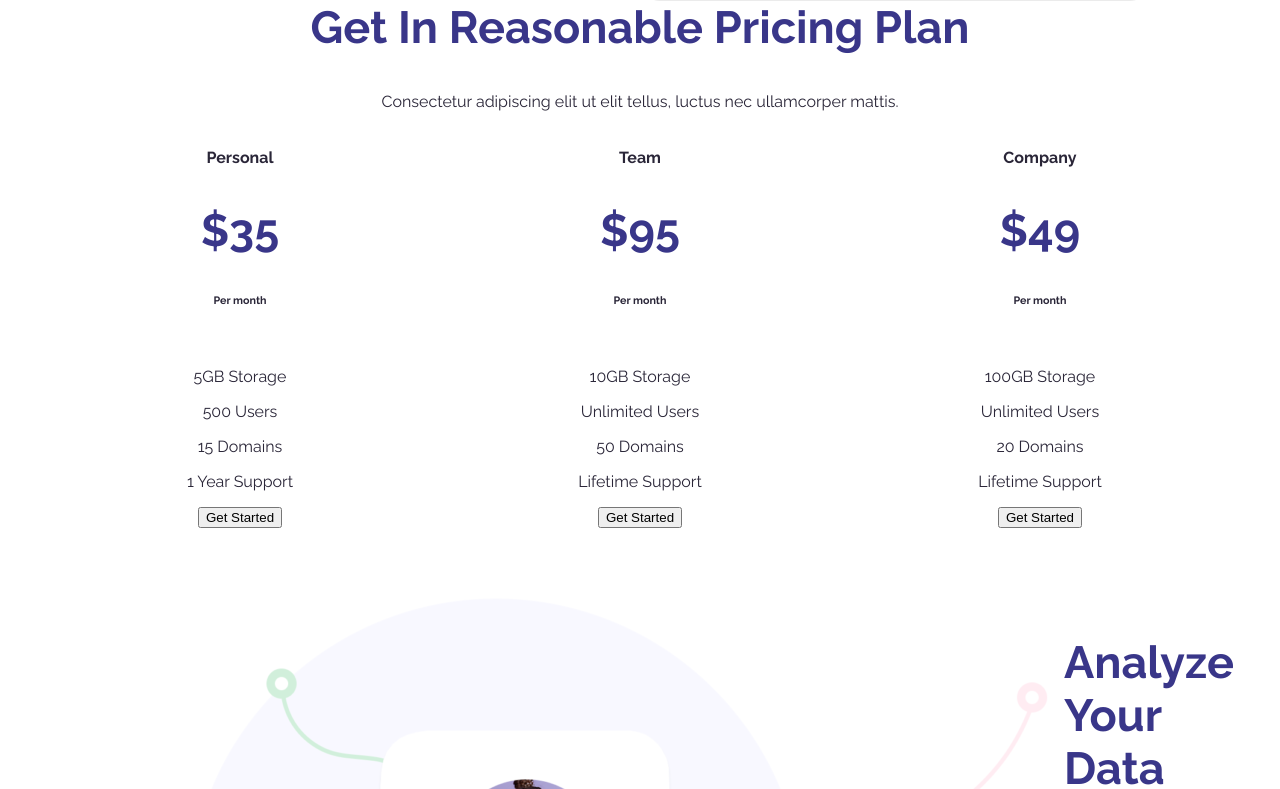
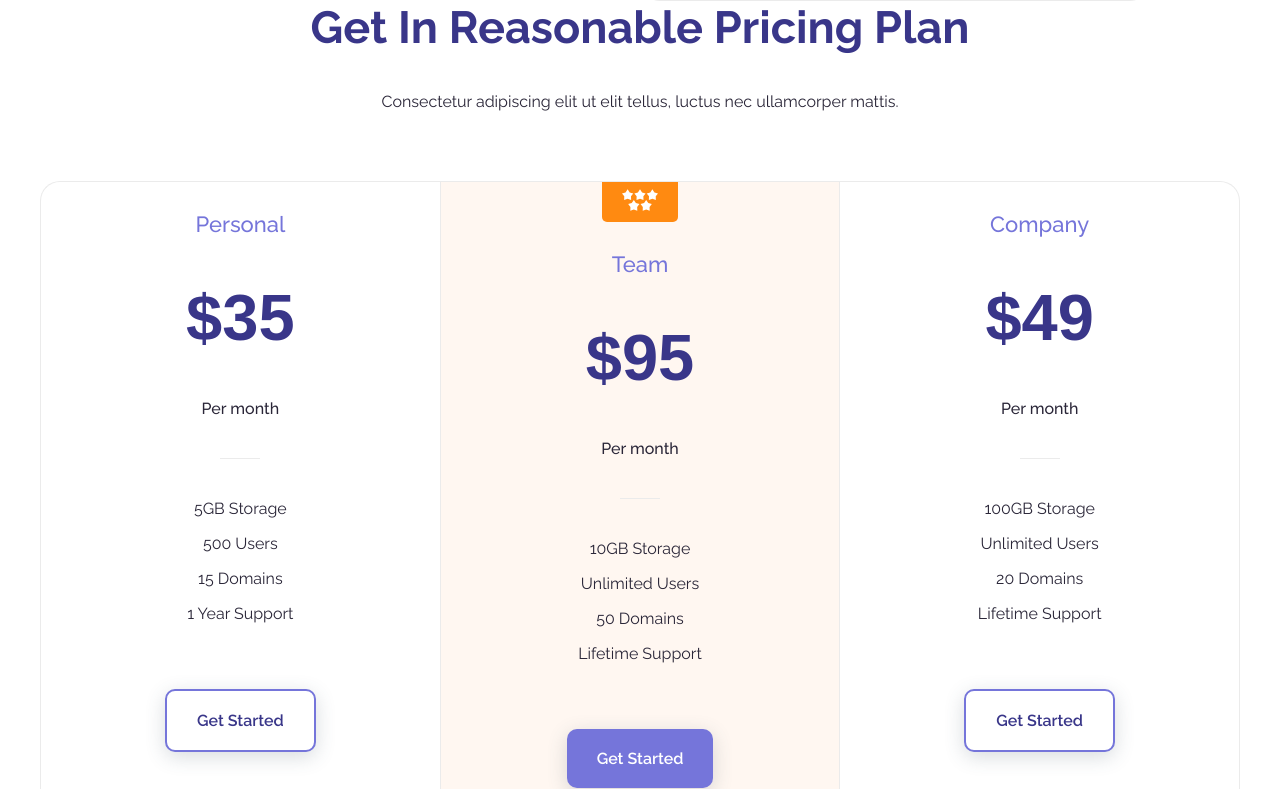
Before and after one commit to aspectum/react-frontend-sydney, a React (Create React App) app: page / in a window 1280 px wide. Shown: the part 3111-3900 px from the top of the page. Built offline with nearby package versions, Linux system fonts and the light colour scheme.

Commit message:
Pricing: refined styling

```diff
--- a/src/components/Pricing/Pricing.css
+++ b/src/components/Pricing/Pricing.css
@@ -1,12 +1,86 @@
-.price-table {
-    margin-left: auto;
-    margin-right: auto;
+.pricing {
+    text-align: center;
 }
 
-.row {
+.pricing .row {
     display: flex;
+    margin-top: 70px;
 }
 
-.col {
+.pricing .col {
     width: 33.333%;
 }
+
+.pricing .col_personal {
+    border-style: solid;
+    border-width: 1px 0px 1px 1px;
+    border-radius: 20px 0px 0px 20px;
+    border-color: #EBEBEB;
+}
+
+.pricing .col_team {
+    border-style: solid;
+    border-width: 1px 1px 1px 1px;
+    border-radius: 0px 0px 0px 0px;
+    border-color: #EBEBEB;
+    background-color: #FFF7F1;
+}
+
+.pricing .col_company {
+    border-style: solid;
+    border-width: 1px 1px 1px 0px;
+    border-radius: 0px 20px 20px 0px;
+    border-color: #EBEBEB;
+}
+
+.pricing h1 {
+    font-family: Arial;
+}
+
+.pricing h4 {
+    color: #7575DA;
+    font-size: 22px;
+    font-weight: 500;
+}
+
+.pricing strong {
+    font-weight: 500;
+}
+
+.pricing hr {
+    border: 0;
+    border-top: 1px solid #EBEBEB;
+    width: 40px;
+    margin-top: 40px;
+    margin-bottom: 40px;
+}
+
+.pricing svg {
+    width: 36px;
+    height: 36px;
+    fill: #ffffff;
+}
+
+.pricing .stars {
+    display: inline-block;
+    background-color: #FF8A11;
+    border-radius: 0px 0px 05px 05px;
+    padding: 0px 20px 0px 20px;
+}
+
+.pricing .button {
+    margin-top: 50px;
+    margin-bottom: 50px;
+}
+
+.pricing .btn2 {
+	color: #393689;
+	background-color: #FFFFFF;
+	border-style: solid;
+	border-width: 2px 2px 2px 2px;
+	border-color: #7575DA;
+}
+
+.pricing .btn2:hover {
+    background-color: #7575DA;
+}
--- a/src/components/Pricing/Pricing.js
+++ b/src/components/Pricing/Pricing.js
@@ -3,42 +3,47 @@ import './Pricing.css'
 function Pricing() {
     return (
         <div className='section-wrapper'>
-            <div className='tc price-table'>
+            <div className='pricing'>
                 <h2>Get In Reasonable Pricing Plan</h2>
                 <p>Consectetur adipiscing elit ut elit tellus, luctus nec ullamcorper mattis.</p>
                 <div className='row'>
-                    <div className='col'>
+                    <div className='col col_personal'>
                         <h4>Personal</h4>
-                        <h2>$35</h2>
-                        <h6>Per month</h6>
-                        <br></br>
+                        <h1>$35</h1>
+                        <strong>Per month</strong>
+                        <hr></hr>
                         <p>5GB Storage</p>
                         <p>500 Users</p>
                         <p>15 Domains</p>
                         <p>1 Year Support</p>
-                        <button>Get Started</button>
+                        <a href='#' className='button btn2'>Get Started</a>
                     </div>
-                    <div className='col'>
+                    <div className='col col_team'>
+                        <div className='stars'>
+                            <svg xmlns="http://www.w3.org/2000/svg" viewBox="0 0 511.998 511.998">
+                                <path d="M336.038 162.408l-50.358-14.845-29.681-43.306-29.681 43.306-50.358 14.845 32.016 41.61-1.445 52.482L256 238.909l49.469 17.591-1.447-52.482zM160.08 162.407l-50.359-14.845-29.68-43.307-29.681 43.306L0 162.407l32.017 41.611-1.445 52.482 49.469-17.591 49.466 17.591-1.443-52.483zM511.998 162.408l-50.36-14.845-29.681-43.307-29.68 43.307-50.359 14.845 32.016 41.61-1.442 52.482 49.466-17.591 49.469 17.591-1.447-52.482zM424.016 313.652l-50.358-14.845-29.68-43.308-29.68 43.308-50.359 14.845 32.015 41.61-1.444 52.481 49.469-17.59 49.468 17.59-1.446-52.481zM248.059 313.651L197.7 298.806l-29.68-43.308-29.68 43.308-50.358 14.845 32.014 41.611-1.444 52.481 49.468-17.59 49.469 17.59-1.445-52.482z"/>
+                            </svg>
+                        </div>
                         <h4>Team</h4>
-                        <h2>$95</h2>
-                        <h6>Per month</h6>
-                        <br></br>
+                        <h1>$95</h1>
+                        <strong>Per month</strong>
+                        <hr></hr>
                         <p>10GB Storage</p>
                         <p>Unlimited Users</p>
                         <p>50 Domains</p>
                         <p>Lifetime Support</p>
-                        <button>Get Started</button>
+                        <a href='#' className='button'>Get Started</a>
                     </div>
-                    <div className='col'>
+                    <div className='col col_company'>
                         <h4>Company</h4>
-                        <h2>$49</h2>
-                        <h6>Per month</h6>
-                        <br></br>
+                        <h1>$49</h1>
+                        <strong>Per month</strong>
+                        <hr></hr>
                         <p>100GB Storage</p>
                         <p>Unlimited Users</p>
                         <p>20 Domains</p>
                         <p>Lifetime Support</p>
-                        <button>Get Started</button>
+                        <a href='#' className='button btn2'>Get Started</a>
                     </div>
                 </div>
             </div>
```
